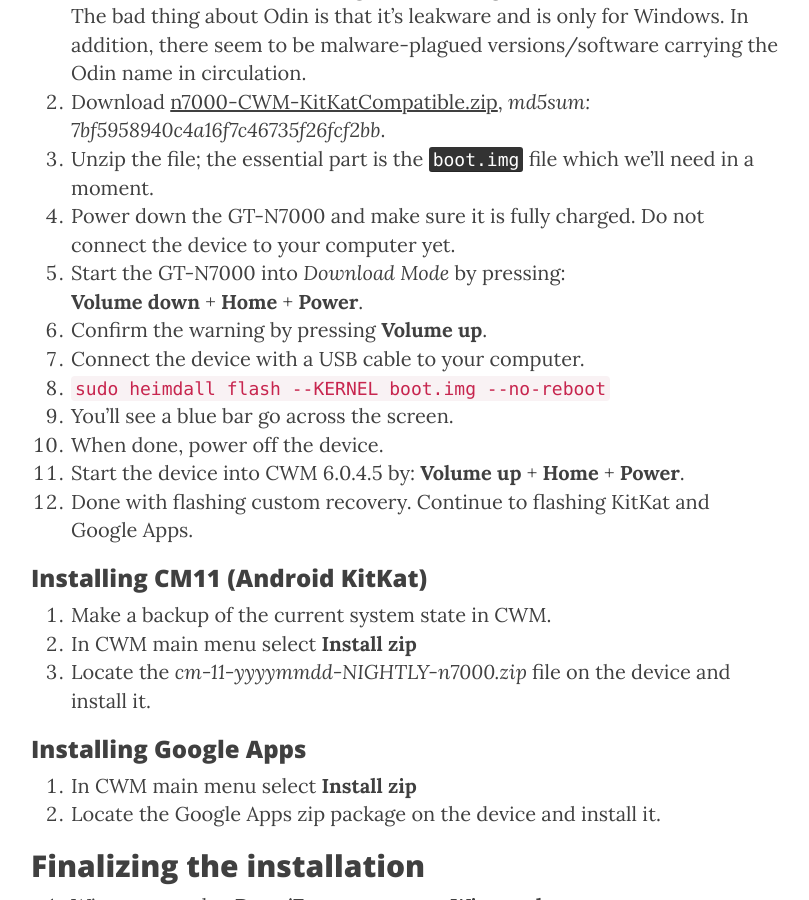
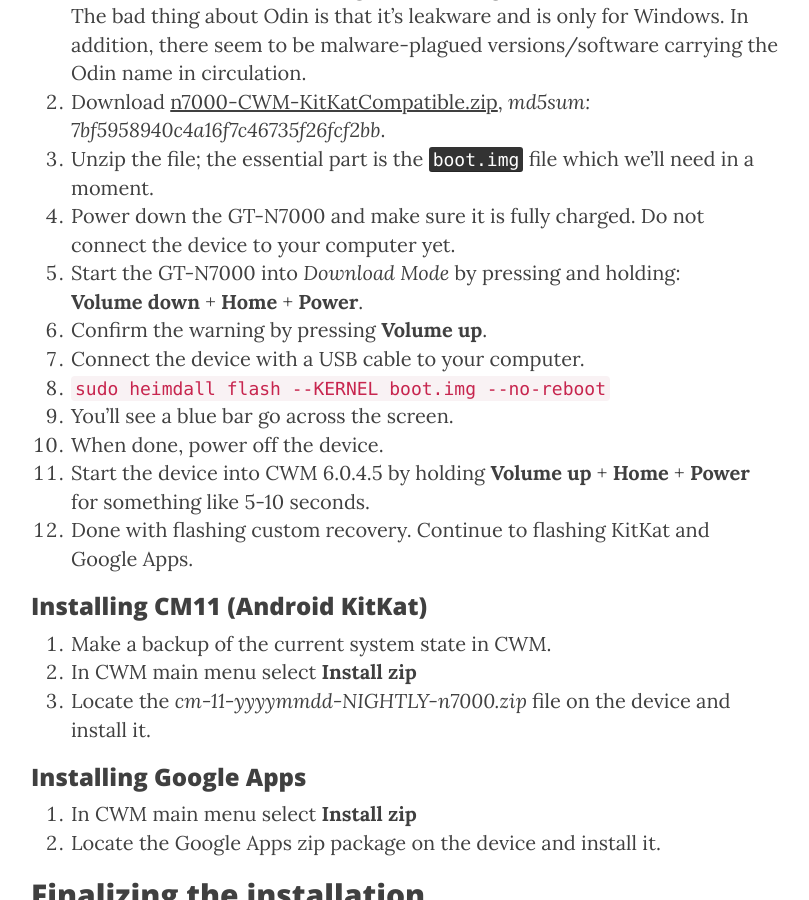
Before and after one commit to jannecederberg/jannecederberg.github.io, a Jekyll site: the page built from _posts/2015-05-26-cyanogenmod-11-on-samsung-galaxy-note-gt-n7000.md, in a window 1280 px wide and 900 px high, scrolled down 2255 px. Shown: the whole window, without its empty margins (234-1043 px from the left). Built offline with Jekyll 4.4.1, drawn with Linux system fonts in a browser that asks for light colours; nearby versions of some CDN libraries; comment, search, counter and statistics services are not loaded.

Commit message:
Minor clarifications to latest article

```diff
--- a/_posts/2015-05-26-cyanogenmod-11-on-samsung-galaxy-note-gt-n7000.md
+++ b/_posts/2015-05-26-cyanogenmod-11-on-samsung-galaxy-note-gt-n7000.md
@@ -43,13 +43,13 @@
 2. Download [n7000-CWM-KitKatCompatible.zip][cwm-n7000], *md5sum: 7bf5958940c4a16f7c46735f26fcf2bb*.
 2. Unzip the file; the essential part is the <kbd>boot.img</kbd> file which we'll need in a moment.
 3. Power down the GT-N7000 and make sure it is fully charged. Do not connect the device to your computer yet.
-4. Start the GT-N7000 into *Download Mode* by pressing:<br>**Volume down** + **Home** + **Power**.
+4. Start the GT-N7000 into *Download Mode* by pressing and holding:<br>**Volume down** + **Home** + **Power**.
 5. Confirm the warning by pressing **Volume up**.
 6. Connect the device with a USB cable to your computer.
 7. `sudo heimdall flash --KERNEL boot.img --no-reboot`
 8. You'll see a blue bar go across the screen.
 9. When done, power off the device.
-10. Start the device into CWM 6.0.4.5 by: **Volume up** + **Home** + **Power**.
+10. Start the device into CWM 6.0.4.5 by holding **Volume up** + **Home** + **Power** for something like 5-10 seconds.
 11. Done with flashing custom recovery. Continue to flashing KitKat and Google Apps.
 
 ### Installing CM11 (Android KitKat)
```
